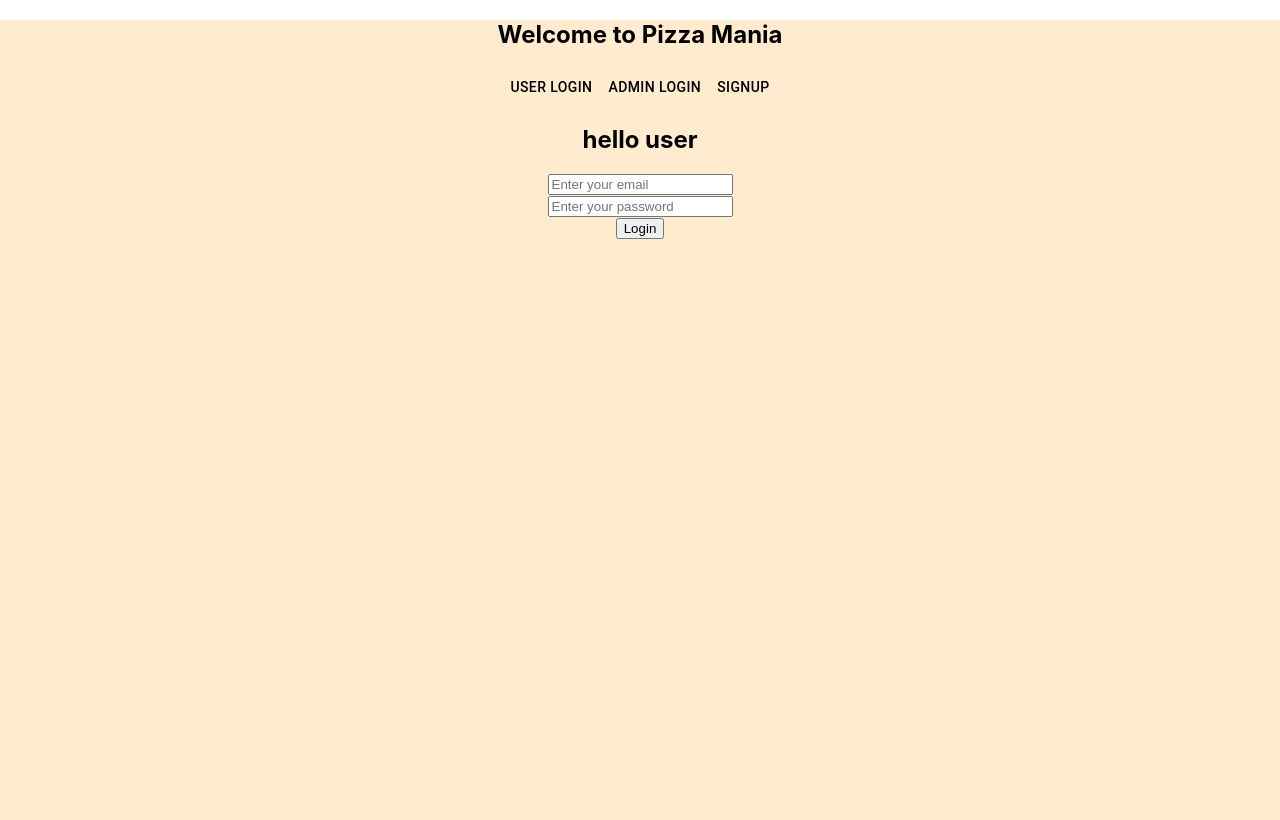
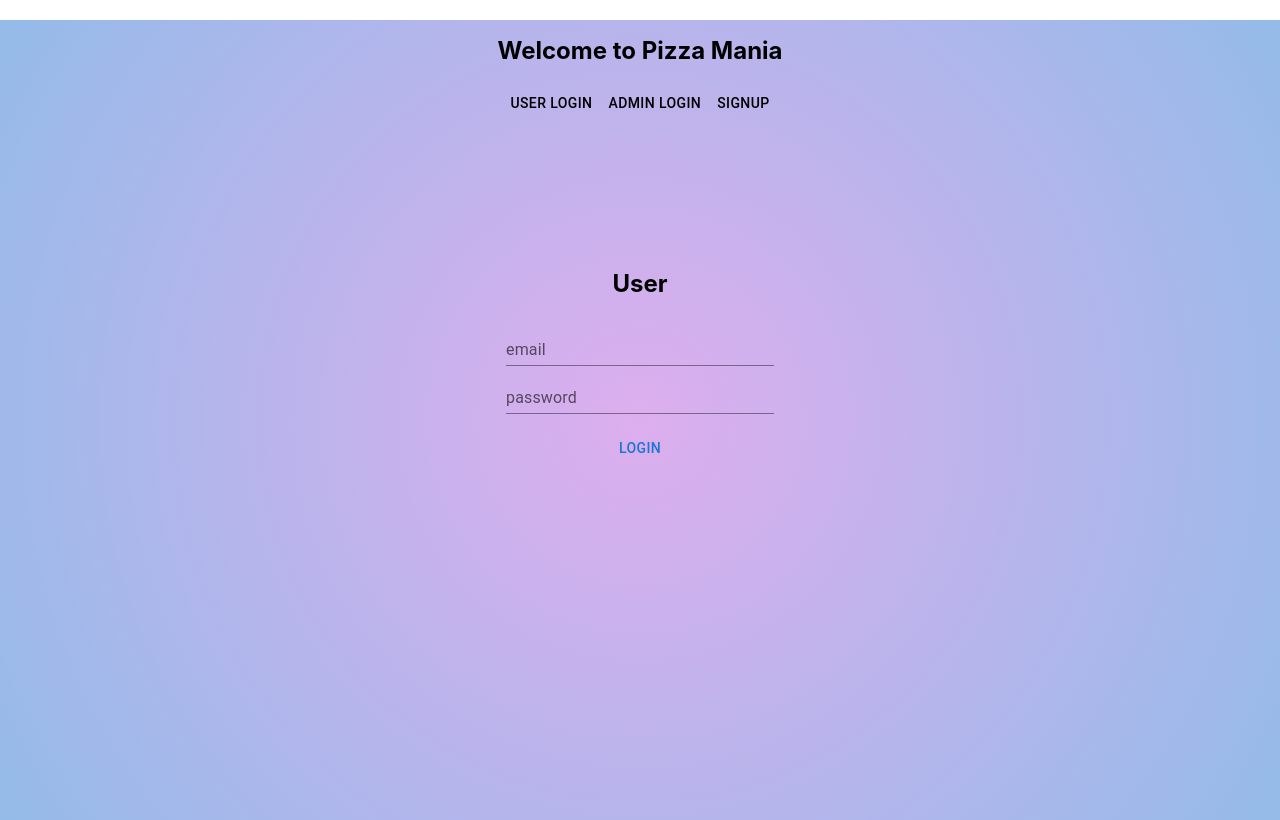
Before and after one commit to vrushabhmungelwar/pizza-delivery-app-frontend, a React (Create React App) app: page /userLogIn in a window 1280 px wide. Built offline with nearby package versions, Linux system fonts and the light colour scheme.

Commit message:
made some changes

```diff
--- a/src/AdminLogIn.js
+++ b/src/AdminLogIn.js
@@ -2,6 +2,10 @@ import { useFormik } from "formik";
 import * as yup from "yup";
 import { API_URL } from "./global-constants";
 import { useHistory } from "react-router-dom";
+import Box from "@mui/material/Box";
+import TextField from "@mui/material/TextField";
+import Button from "@mui/material/Button";
+
 const formValidationSchema = yup.object({
   email: yup
     .string()
@@ -45,31 +49,50 @@ export function AdminLogIn() {
     }
   };
   return (
+
+    <div className="signin-container">
+      <Box
+        sx={{
+          width: 300,
+          height: 220,
+          backgroundColor: "primary",
+        }}
+      >
         <div>
-      <h2>hello admin</h2>
+          <h2>Admin</h2>
           <form onSubmit={handleSubmit}>
-        <input
+            <div className="input-container">
+              <TextField
                 id="email"
                 name="email"
                 value={values.email}
                 onChange={handleChange}
                 onBlur={handleBlur}
-          type="email"
-          placeholder="Enter your email"
+                label="email"
+                error={errors.email && touched.email}
+                helperText={errors.email && touched.email && errors.email}
+                variant="standard"
               />
-        {errors.email && touched.email && errors.email}
-        <input
+
+              <TextField
                 id="password"
                 name="password"
                 value={values.password}
                 onChange={handleChange}
                 onBlur={handleBlur}
+                label="password"
                 type="password"
-          placeholder="Enter your password"
+                error={errors.password && touched.password}
+                helperText={
+                  errors.password && touched.password && errors.password
+                }
+                variant="standard"
               />
-        {errors.password && touched.password ? errors.password : ""}
-        <button type="submit">Login</button>
+            </div>
+            <Button type="submit">Login</Button>
           </form>
+        </div>
+      </Box>
     </div>
   );
 }
--- a/src/App.css
+++ b/src/App.css
@@ -1,25 +1,41 @@
 .App {
-  height: 50rem;
-  background:blanchedalmond;
+  min-height: 50rem;
+  height: auto;
+  background: rgb(221, 174, 238);
+  background: radial-gradient(
+    circle,
+    rgba(221, 174, 238, 1) 0%,
+    rgba(148, 187, 233, 1) 100%
+  );
   text-align: center;
   object-fit: cover;
 }
-
-
-.email-input {
-  display: flex;
-  flex-direction: row;
-  justify-content: center;
+.header {
+  /* margin-top: 2rem; */
+  padding-top: 1rem;
 }
-
-.pizza-poster {
-  height: 10rem;
-  width: 10rem;
-}
-
 .pizza-container {
   display: flex;
   flex-direction: row;
   flex-wrap: wrap;
   justify-content: space-evenly;
+  margin-top: 2rem;
 }
+
+.pizza-poster {
+  height: 20rem;
+  width: 20rem;
+  border-radius: 10px;
+}
+.signin-container {
+  margin-top: 8rem;
+  display: flex;
+  justify-content: center;
+}
+
+.input-container {
+  display: flex;
+  margin: 1rem;
+  flex-direction: column;
+  align-items: stretch;
+}
--- a/src/App.js
+++ b/src/App.js
@@ -8,12 +8,13 @@ import { SignUp } from "./signUp";
 import { Success } from "./success";
 import { SuccessfulLogIn } from "./pizza";
 import { DashBoard } from "./adminDashboard";
+
 export default function App() {
   const history = useHistory();
 
   return (
     <div className="App">
-      <h2>Welcome to Pizza Mania</h2>
+      <h2 className="header">Welcome to Pizza Mania</h2>
       <Button
         variant="text"
         color="inherit"
--- a/src/adminDashboard.js
+++ b/src/adminDashboard.js
@@ -1,3 +1,3 @@
 export function DashBoard() {
-    return (<h2>admin login successful</h2>)
+  return <h2>admin login successful</h2>;
 }
--- a/src/pizza.js
+++ b/src/pizza.js
@@ -3,7 +3,7 @@ import { API_URL } from "./global-constants";
 
 function Pizza({ name, img }) {
   return (
-    <div>
+    <div className="pizza">
       <img className="pizza-poster" src={img} alt={name} />
       <h3>{name}</h3>
     </div>
--- a/src/signUp.js
+++ b/src/signUp.js
@@ -2,7 +2,9 @@ import { useFormik } from "formik";
 import * as yup from "yup";
 import { API_URL } from "./global-constants";
 import { useHistory } from "react-router-dom";
-
+import Box from "@mui/material/Box";
+import TextField from "@mui/material/TextField";
+import Button from "@mui/material/Button";
 const formValidationSchema = yup.object({
   email: yup
     .string()
@@ -44,31 +46,50 @@ export function SignUp() {
     }
   };
   return (
+
+    <div className="signin-container">
+      <Box
+        sx={{
+          width: 300,
+          height: 220,
+          backgroundColor: "primary",
+        }}
+      >
         <div>
           <h2>Create Account</h2>
           <form onSubmit={handleSubmit}>
-        <input
+            <div className="input-container">
+              <TextField
                 id="email"
                 name="email"
                 value={values.email}
                 onChange={handleChange}
                 onBlur={handleBlur}
-          type="email"
-          placeholder="Enter your email"
+                label="email"
+                error={errors.email && touched.email}
+                helperText={errors.email && touched.email && errors.email}
+                variant="standard"
               />
-        {errors.email && touched.email && errors.email}
-        <input
+
+              <TextField
                 id="password"
                 name="password"
                 value={values.password}
                 onChange={handleChange}
                 onBlur={handleBlur}
+                label="password"
                 type="password"
-          placeholder="create password"
+                error={errors.password && touched.password}
+                helperText={
+                  errors.password && touched.password && errors.password
+                }
+                variant="standard"
               />
-        {errors.password && touched.password ? errors.password : ""}
-        <button type="submit">SignUp</button>
+            </div>
+            <Button type="submit">Sign Up</Button>
           </form>
+        </div>
+      </Box>
     </div>
   );
 }
--- a/src/userLogIn.js
+++ b/src/userLogIn.js
@@ -2,6 +2,9 @@ import { useFormik } from "formik";
 import * as yup from "yup";
 import { API_URL } from "./global-constants";
 import { useHistory } from "react-router-dom";
+import Box from "@mui/material/Box";
+import TextField from "@mui/material/TextField";
+import Button from "@mui/material/Button";
 
 const formValidationSchema = yup.object({
   email: yup
@@ -46,35 +49,49 @@ export function UserLogIn() {
   };
 
   return (
+    <div className="signin-container">
+      <Box
+        sx={{
+          width: 300,
+          height: 220,
+          backgroundColor: "primary",
+        }}
+      >
         <div>
-      <h2>hello user</h2>
+          <h2>User</h2>
           <form onSubmit={handleSubmit}>
-        <div className="email-input">
-          <input
+            <div className="input-container">
+              <TextField
                 id="email"
                 name="email"
                 value={values.email}
                 onChange={handleChange}
                 onBlur={handleBlur}
-            type="email"
-            placeholder="Enter your email"
+                label="email"
+                error={errors.email && touched.email}
+                helperText={errors.email && touched.email && errors.email}
+                variant="standard"
               />
-          <div>{errors.email && touched.email && errors.email}</div>
-        </div>
-        <div>
-          <input
+
+              <TextField
                 id="password"
                 name="password"
                 value={values.password}
                 onChange={handleChange}
                 onBlur={handleBlur}
+                label="password"
                 type="password"
-            placeholder="Enter your password"
+                error={errors.password && touched.password}
+                helperText={
+                  errors.password && touched.password && errors.password
+                }
+                variant="standard"
               />
-          {errors.password && touched.password ? errors.password : ""}
             </div>
-        <button type="submit">Login</button>
+            <Button type="submit">Login</Button>
           </form>
+        </div>
+      </Box>
     </div>
   );
 }
```
Lines whose indentation alone changed are shown as unchanged.
